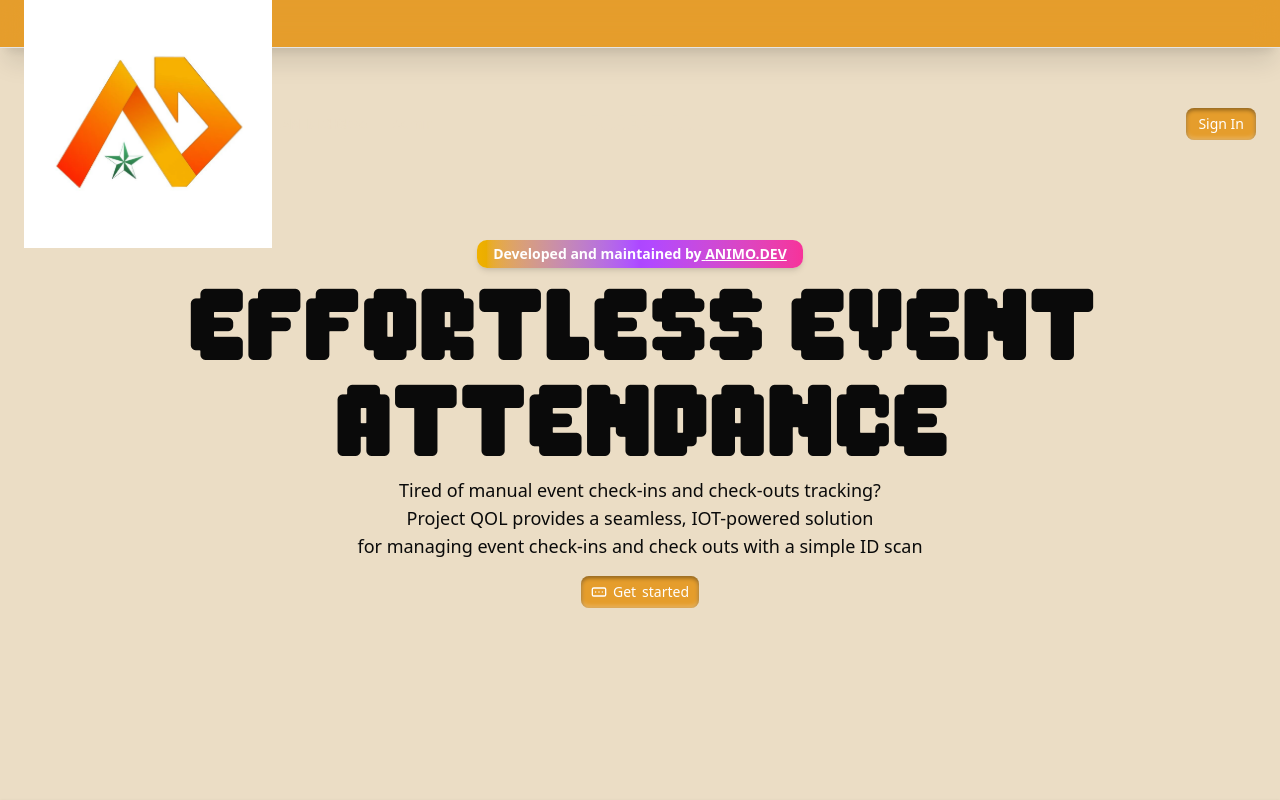
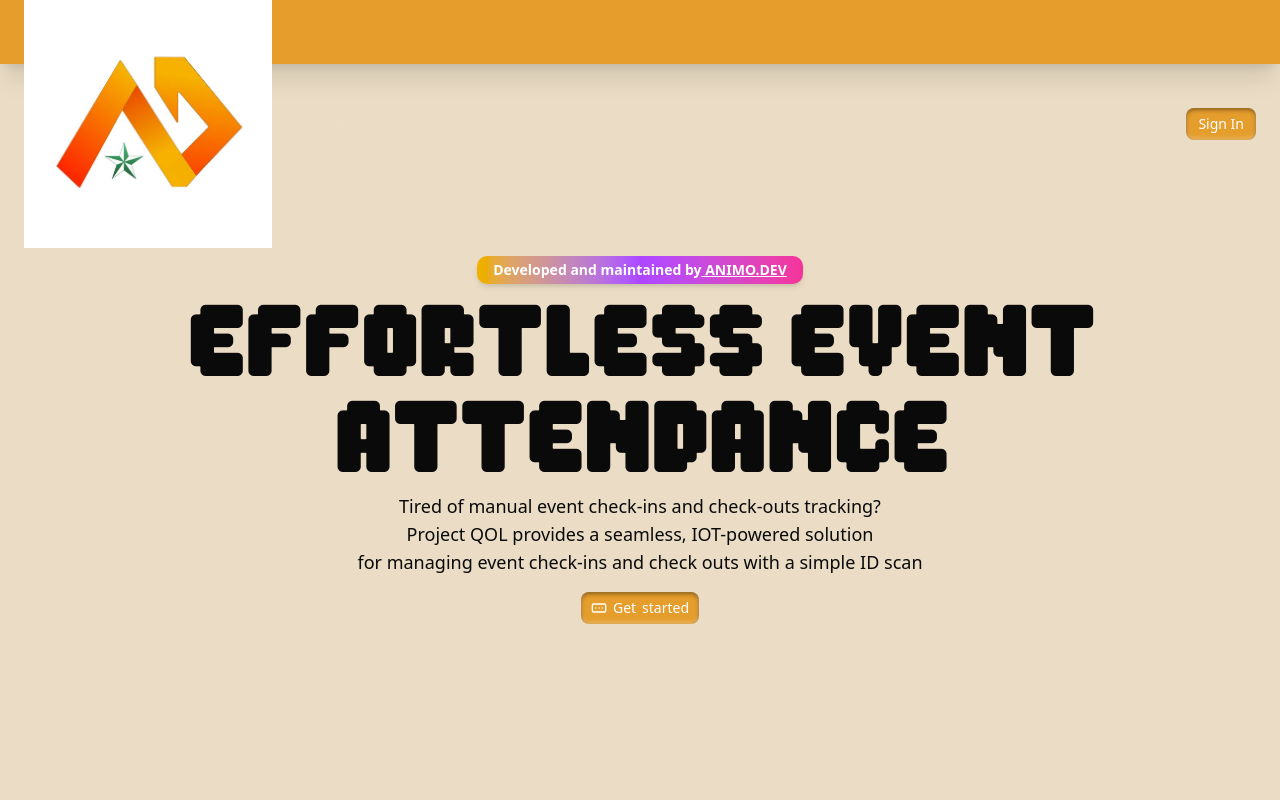
Before and after one commit to dlsl-animodev/project-qol-frontend, a Next.js app: page / in a window 1280 px wide. Shown: the top 800 px of the page. Built offline with nearby package versions, Linux system fonts and the light colour scheme; no server answers.

Commit message:
fix(style): increase height of header and remove border

```diff
--- a/app/layout.tsx
+++ b/app/layout.tsx
@@ -51,7 +51,7 @@ export default function RootLayout({
 
                 <HeaderServer />
                 <main className="min-h-screen">
-                    <div className="h-12 bg-primary" />
+                    <div className="h-16 bg-primary" />
                     <Suspense>
                       {children}
                     </Suspense>
--- a/components/header/header.tsx
+++ b/components/header/header.tsx
@@ -23,7 +23,7 @@ export interface HeaderProps {
 }
 
 const BASE_HEADER_CLASSNAME =
-    "h-12 px-6 text-primary-foreground fixed shadow-xl border-b w-full z-50 backdrop-blur-md bg-primary/50";
+    "h-16 px-6 text-primary-foreground fixed shadow-xl w-full z-50 backdrop-blur-md bg-primary/50";
 
 const Header = ({ user }: HeaderProps) => {
     const isTablet = useIsTablet();
```
